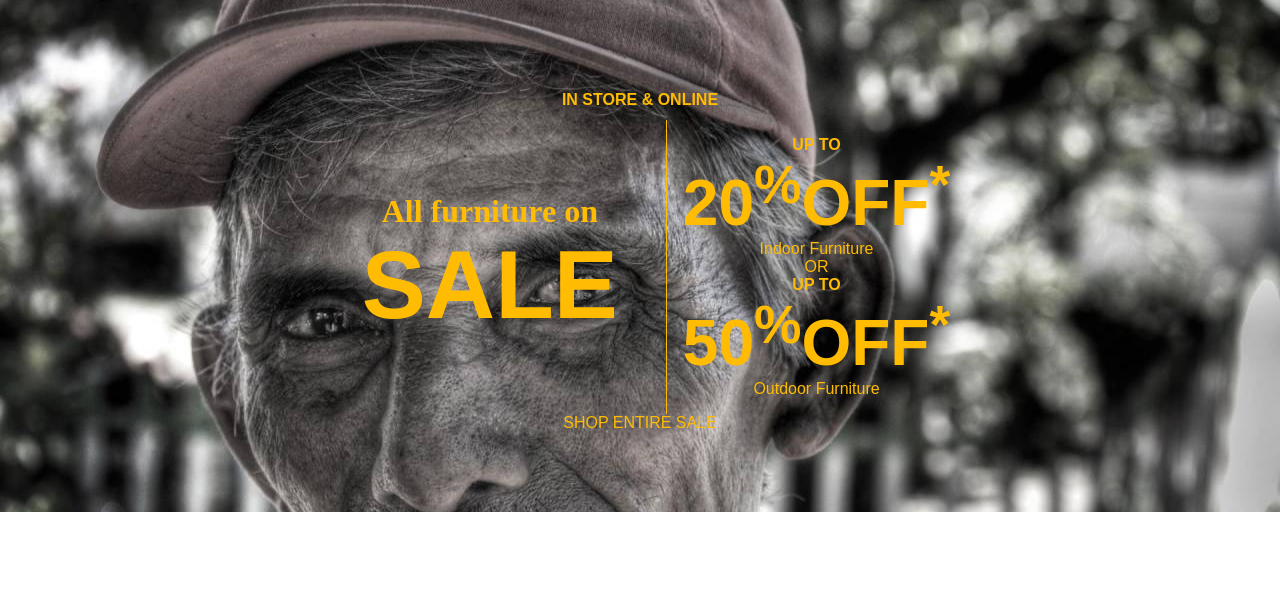
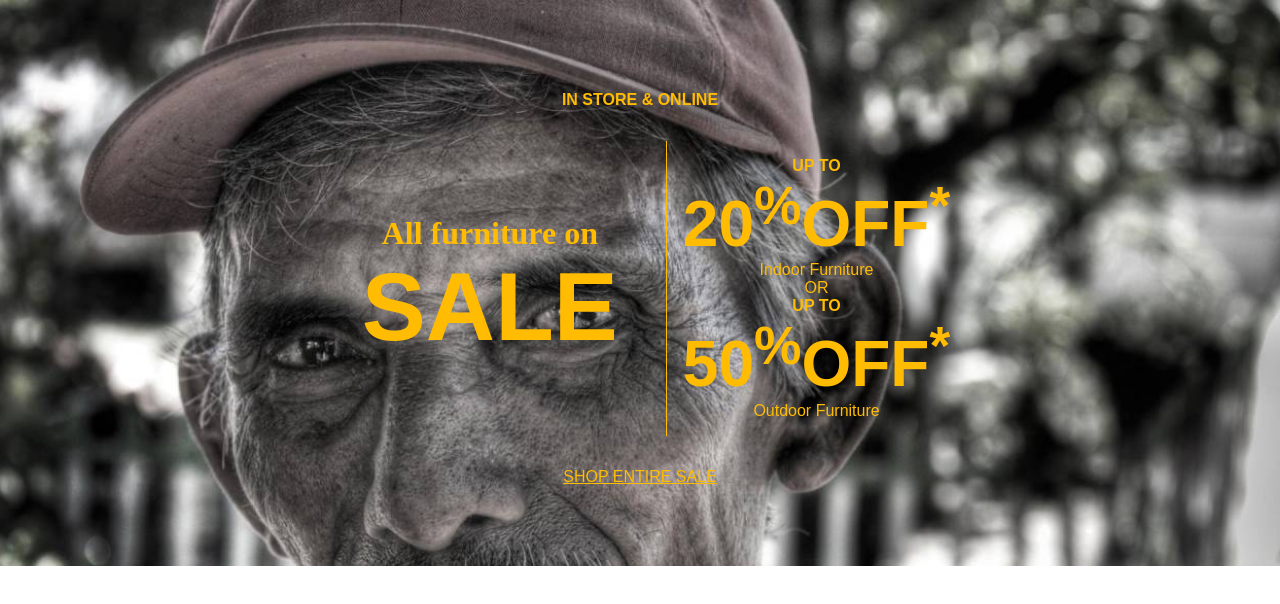
Before and after one commit to GitPersonal/flexbox_style, a plain HTML site: page dist/index.html in a window 1280 px wide. Drawn offline with Linux system fonts and the light colour scheme.

Commit message:
update style

```diff
--- a/flexbox-style.scss
+++ b/flexbox-style.scss
@@ -18,6 +18,7 @@ body{
                 flex-direction: column;
                 justify-content: center;
                 align-items: center;
+                    margin: 2rem 0;
                 .sale{
                     h2{
                         font-family: serif;
@@ -57,6 +58,7 @@ body{
             }
             .cta{
                 text-transform: uppercase;
+                text-decoration: underline;
             }
         }
     }
```
Also changed, not shown: dist/css/flexbox-style.min.css.
